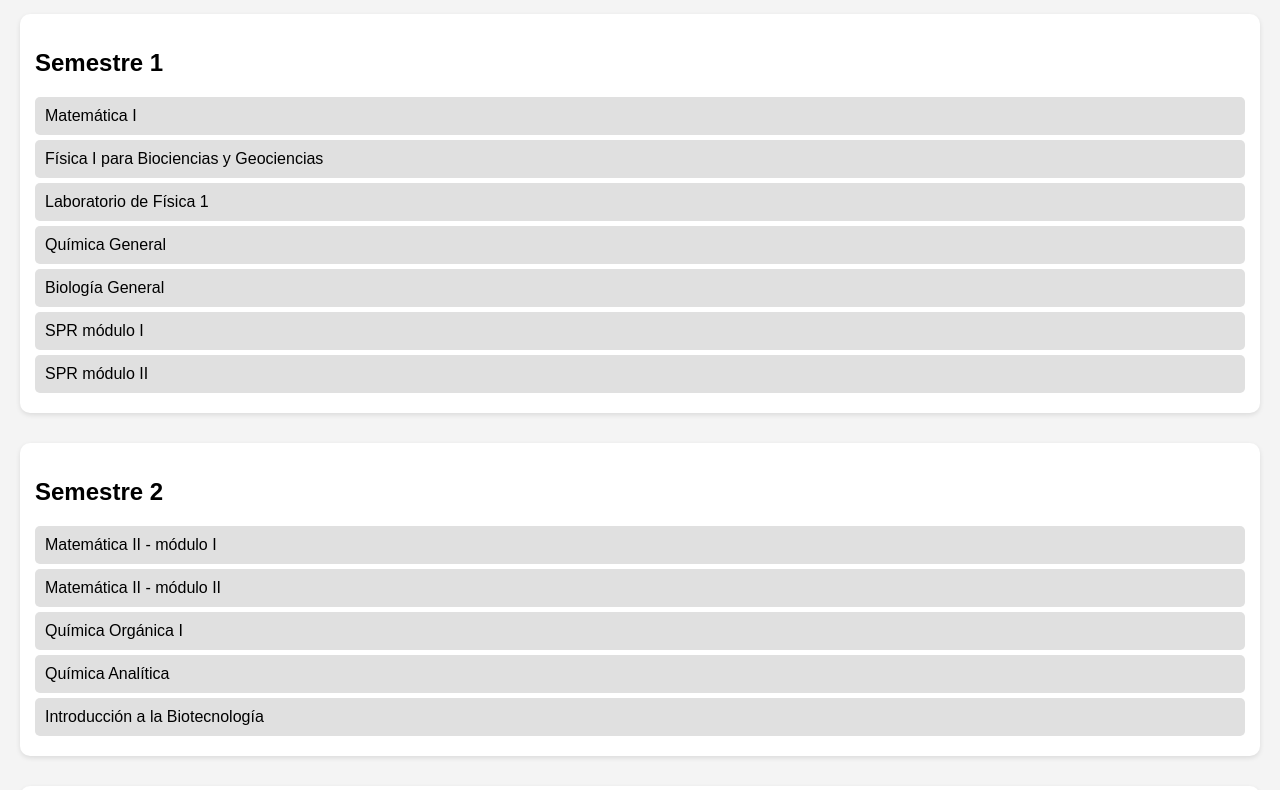
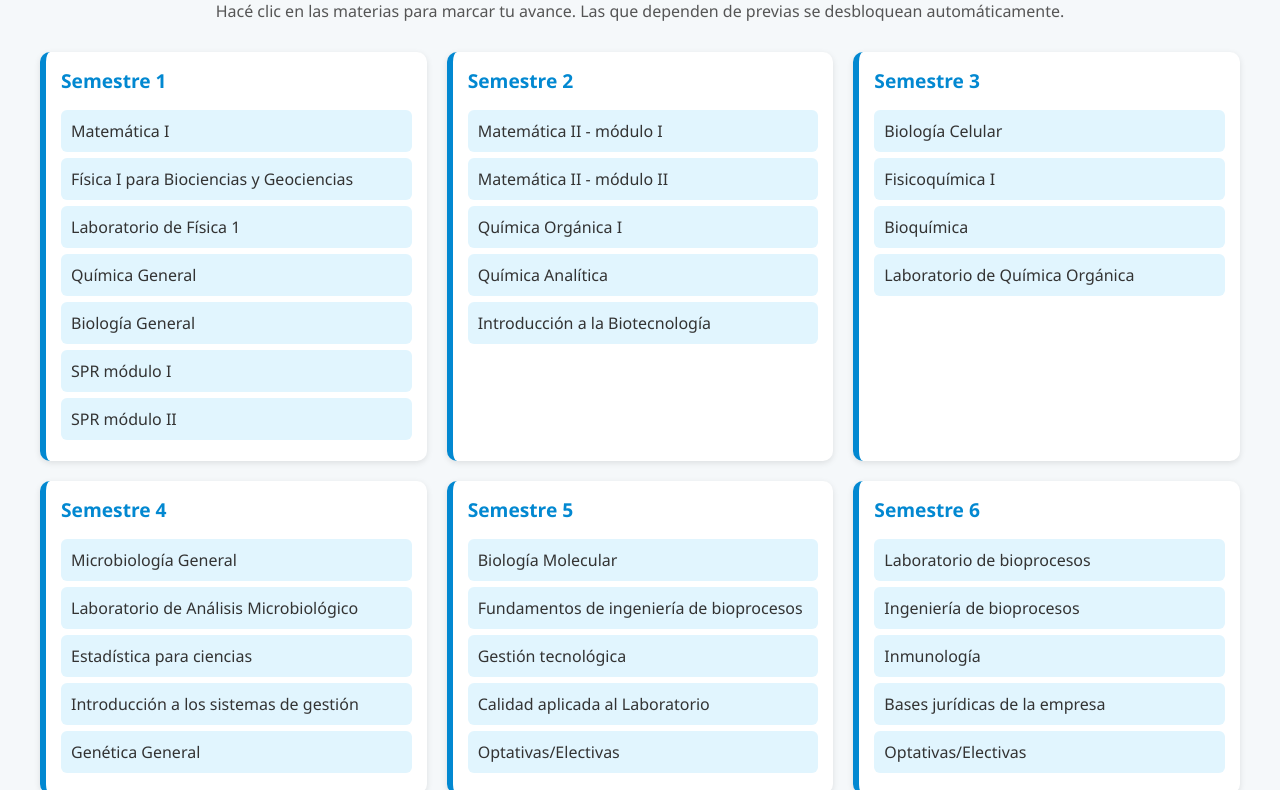
Before and after one commit to agustrocha20/Malla-biotecnologia-, a plain HTML site: page index.html in a window 1280 px wide. Shown: the part 100-890 px from the top of the page. Drawn offline with Linux system fonts and the light colour scheme.

Commit message:
Update style.css

```diff
--- a/style.css
+++ b/style.css
@@ -1,31 +1,23 @@
-body {
-  font-family: Arial, sans-serif;
-  margin: 20px;
-  background: #f4f4f4;
-}
+body { font-family: 'Segoe UI', Tahoma, Geneva, Verdana, sans-serif; margin: 0; padding: 20px; background: #f5f8fa; color: #333; }
 
-h1 {
-  color: #333;
-}
+h1 { text-align: center; margin-bottom: 10px; color: #006064; }
 
-.semestre {
-  margin-bottom: 30px;
-  padding: 15px;
-  background: white;
-  border-radius: 10px;
-  box-shadow: 0 2px 5px rgba(0,0,0,0.1);
-}
+p { text-align: center; margin-bottom: 30px; color: #555; }
 
-.materia {
-  padding: 10px;
-  margin: 5px 0;
-  background-color: #e0e0e0;
-  cursor: pointer;
-  border-radius: 5px;
-  transition: background-color 0.3s;
-}
+#malla { display: grid; grid-template-columns: repeat(auto-fit, minmax(300px, 1fr)); gap: 20px; max-width: 1200px; margin: 0 auto; }
 
-.materia.completada {
-  background-color: #9ccc65;
-  text-decoration: line-through;
-}
+.semestre { background: white; border-left: 6px solid #0288d1; border-radius: 10px; box-shadow: 0 2px 6px rgba(0,0,0,0.1); padding: 15px; transition: transform 0.2s ease; }
+
+.semestre:hover { transform: scale(1.02); }
+
+.semestre h2 { margin-top: 0; font-size: 1.2em; color: #0288d1; }
+
+.materia { background: #e1f5fe; margin: 6px 0; padding: 10px; border-radius: 6px; cursor: pointer; transition: background 0.3s; }
+
+.materia:hover { background: #b3e5fc; }
+
+.materia.completada { background: #a5d6a7; text-decoration: line-through; color: #1b5e20; }
+
+.materia.bloqueada { background: #eeeeee; color: #999; cursor: not-allowed; text-decoration: none; }
+
+@media (max-width: 600px) { #malla { grid-template-columns: 1fr; } }
```
